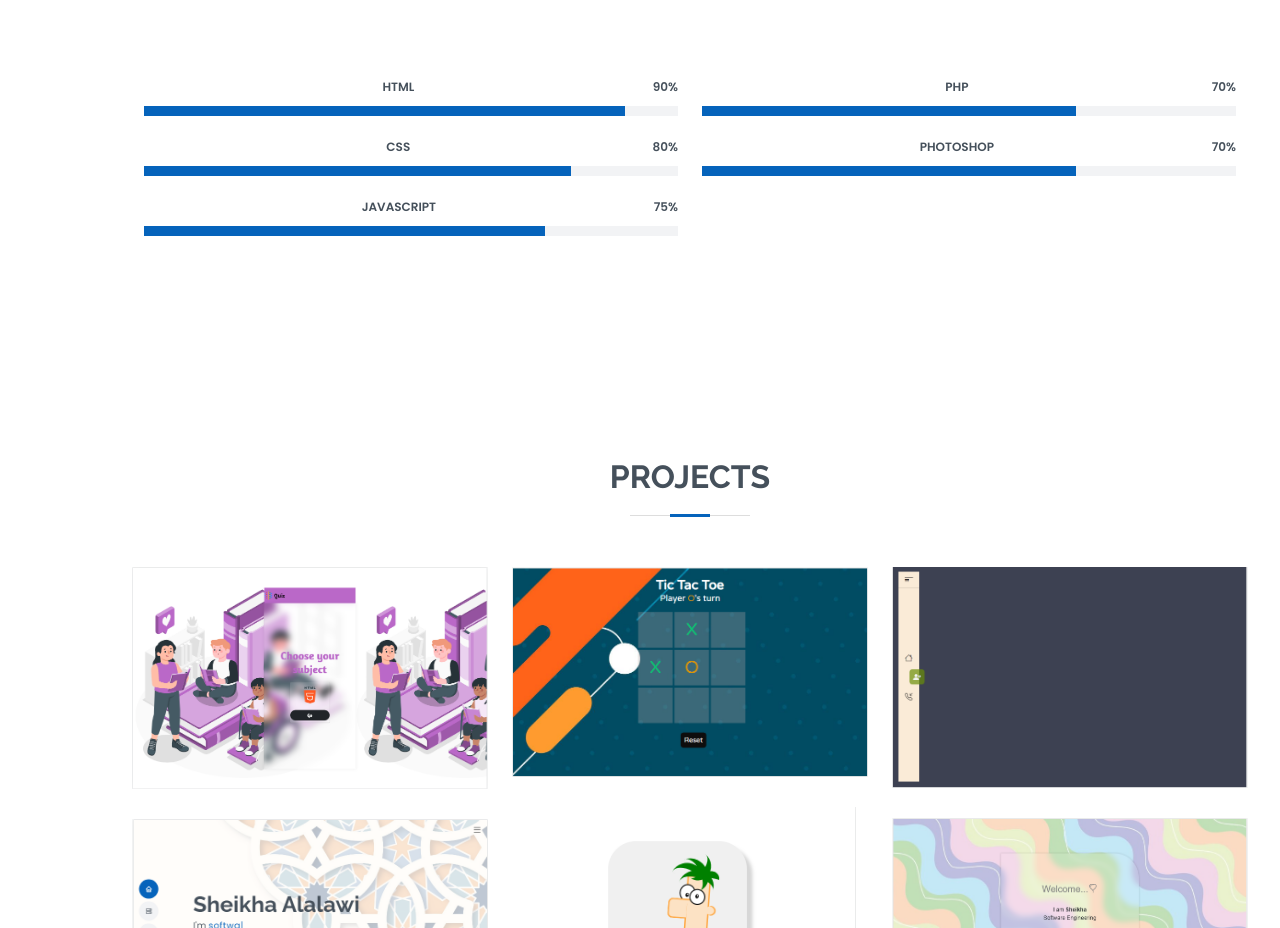
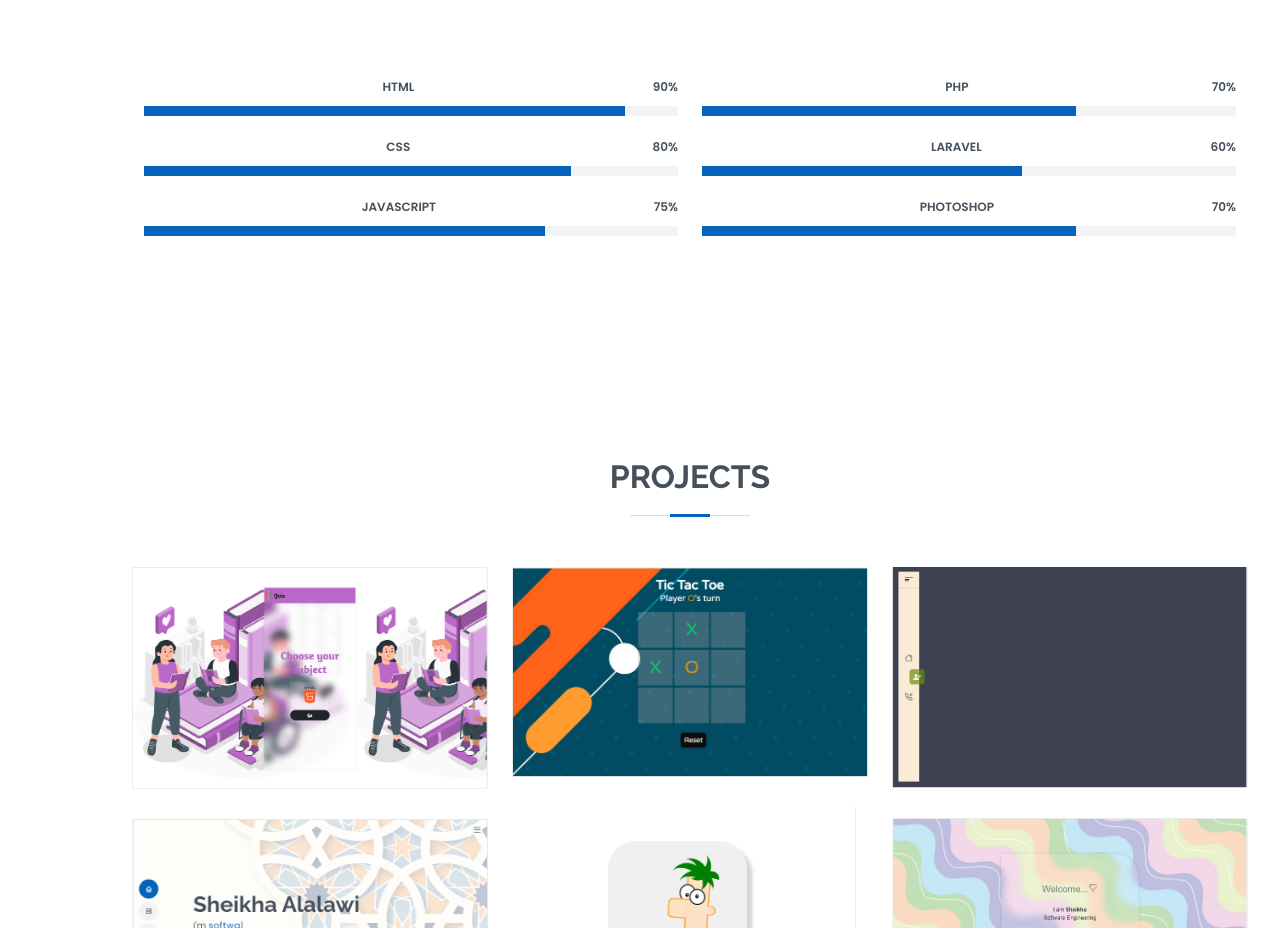
Before and after one commit to sheikhaDev/portfolio, a plain HTML site: page index.html in a window 1280 px wide. Shown: the part 960-1888 px from the top of the page. Drawn offline with nearby package versions, Linux system fonts and the light colour scheme.

Commit message:
add skills

```diff
--- a/index.html
+++ b/index.html
@@ -107,6 +107,14 @@
                 <div class="progress-bar" role="progressbar" aria-valuenow="70" aria-valuemin="0" aria-valuemax="100"></div>
               </div>
             </div>
+
+
+                <div class="progress">
+                  <span class="skill">laravel <i class="val">60%</i></span>
+                  <div class="progress-bar-wrap">
+                    <div class="progress-bar" role="progressbar" aria-valuenow="60" aria-valuemin="0" aria-valuemax="100"></div>
+                  </div>
+                </div>
 
             <div class="progress">
               <span class="skill">Photoshop <i class="val">70%</i></span>
```
